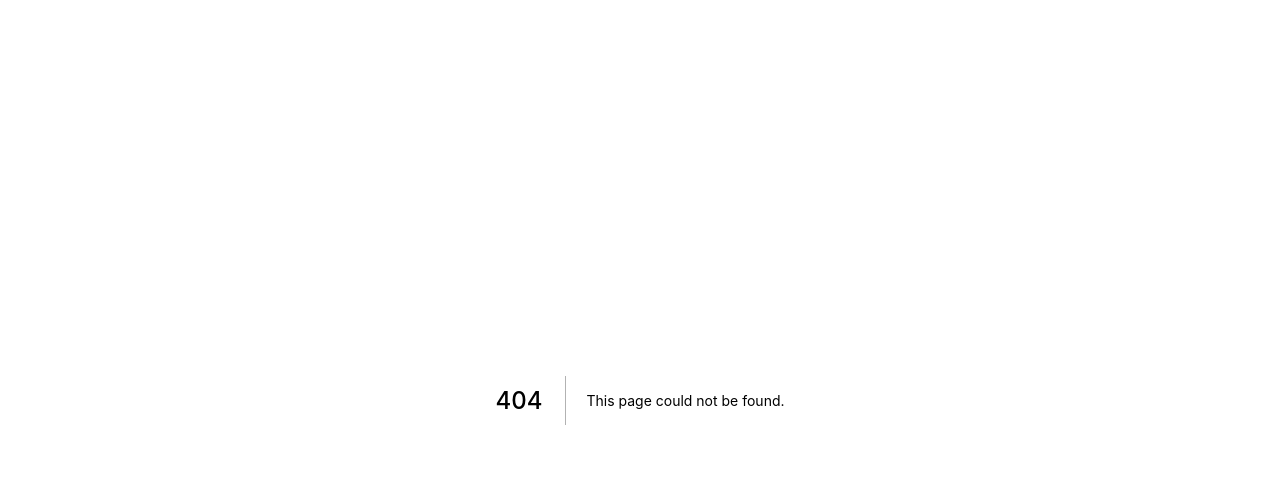
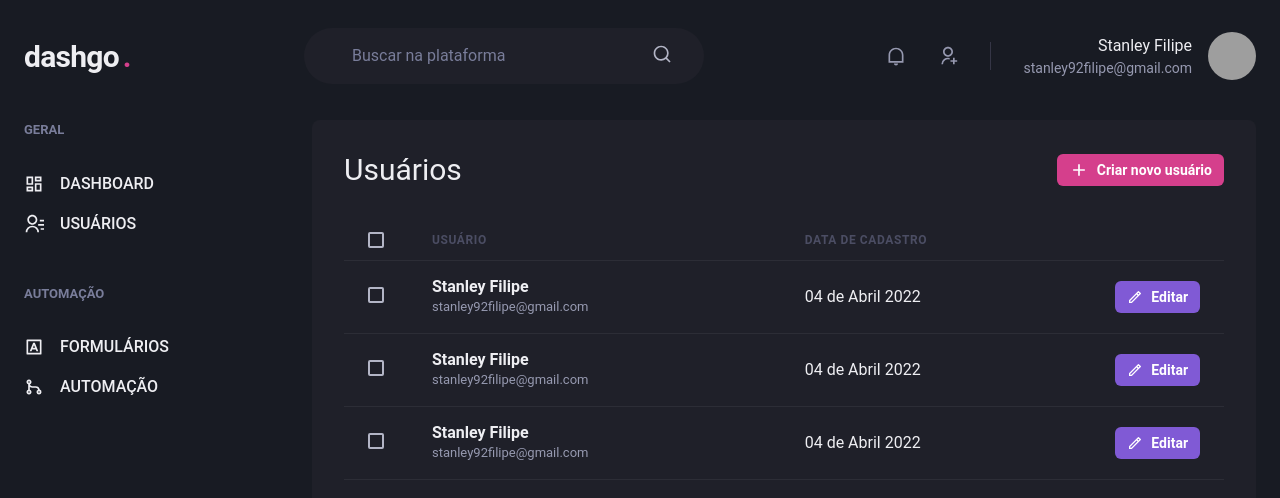
Before and after one commit to stanlino/DashGo, a Next.js app: page /users in a window 1280 px wide. Before the commit this address had no page. Shown: the top 498 px of the page. Built offline with nearby package versions, Linux system fonts and the light colour scheme; grey boxes are pictures that could not be loaded.

Commit message:
feat: create UserList page

```diff
--- /dev/null
+++ b/src/pages/users/index.tsx
@@ -0,0 +1,122 @@
+import { Box, Button, Checkbox, Flex, Heading, Icon, Table, Tbody, Td, Text, Th, Thead, Tr } from "@chakra-ui/react";
+import { RiAddLine, RiPencilLine } from "react-icons/ri";
+import { Header } from "../../components/header";
+import { Sidebar } from "../../components/sidebar";
+
+export default function UserList() {
+  return (
+    <Box>
+      <Header />
+
+      <Flex w='100%' my='6' maxW={1480} mx='auto' px='6'>
+        <Sidebar />
+
+        <Box flex='1' borderRadius={8} bg='gray.800' p='8'>
+          <Flex mb='8' justify='space-between' align='center'>
+            <Heading size='lg' fontWeight='normal'>Usuários</Heading>
+
+            <Button
+              as='a'
+              size='sm'
+              fontSize='sm'
+              colorScheme='pink'
+              leftIcon={<Icon as={RiAddLine} fontSize='20' />}
+            >
+              Criar novo usuário
+            </Button>
+          </Flex>
+
+          <Table colorScheme='whiteAlpha'>
+            <Thead>
+              <Tr>
+                <Th px='6' color='gray.300' w='8'>
+                  <Checkbox colorScheme='pink' />
+                </Th>
+                <Th>Usuário</Th>
+                <Th>Data de cadastro</Th>
+                <Th w='0'></Th>
+              </Tr>
+            </Thead>
+            <Tbody>
+              <Tr>
+                <Td px='6'>
+                  <Checkbox colorScheme='pink' />
+                </Td>
+                <Td px='6'>
+                  <Box>
+                    <Text fontWeight='bold'>Stanley Filipe</Text>
+                    <Text fontSize='small' color='gray.300'>stanley92filipe@gmail.com</Text>
+                  </Box>
+                </Td>
+                <Td>
+                  04 de Abril 2022
+                </Td>
+                <Td>
+                  <Button
+                    as='a'
+                    size='sm'
+                    fontSize='sm'
+                    colorScheme='purple'
+                    leftIcon={<Icon as={RiPencilLine} fontSize='16' />}
+                  >
+                    Editar
+                  </Button>
+                </Td>
+              </Tr>
+              <Tr>
+                <Td px='6'>
+                  <Checkbox colorScheme='pink' />
+                </Td>
+                <Td px='6'>
+                  <Box>
+                    <Text fontWeight='bold'>Stanley Filipe</Text>
+                    <Text fontSize='small' color='gray.300'>stanley92filipe@gmail.com</Text>
+                  </Box>
+                </Td>
+                <Td>
+                  04 de Abril 2022
+                </Td>
+                <Td>
+                  <Button
+                    as='a'
+                    size='sm'
+                    fontSize='sm'
+                    colorScheme='purple'
+                    leftIcon={<Icon as={RiPencilLine} fontSize='16' />}
+                  >
+                    Editar
+                  </Button>
+                </Td>
+              </Tr>
+              <Tr>
+                <Td px='6'>
+                  <Checkbox colorScheme='pink' />
+                </Td>
+                <Td px='6'>
+                  <Box>
+                    <Text fontWeight='bold'>Stanley Filipe</Text>
+                    <Text fontSize='small' color='gray.300'>stanley92filipe@gmail.com</Text>
+                  </Box>
+                </Td>
+                <Td>
+                  04 de Abril 2022
+                </Td>
+                <Td>
+                  <Button
+                    as='a'
+                    size='sm'
+                    fontSize='sm'
+                    colorScheme='purple'
+                    leftIcon={<Icon as={RiPencilLine} fontSize='16' />}
+                  >
+                    Editar
+                  </Button>
+                </Td>
+              </Tr>
+            </Tbody>
+          </Table>
+        </Box>
+      </Flex>
+    </Box>
+  )
+}
```
